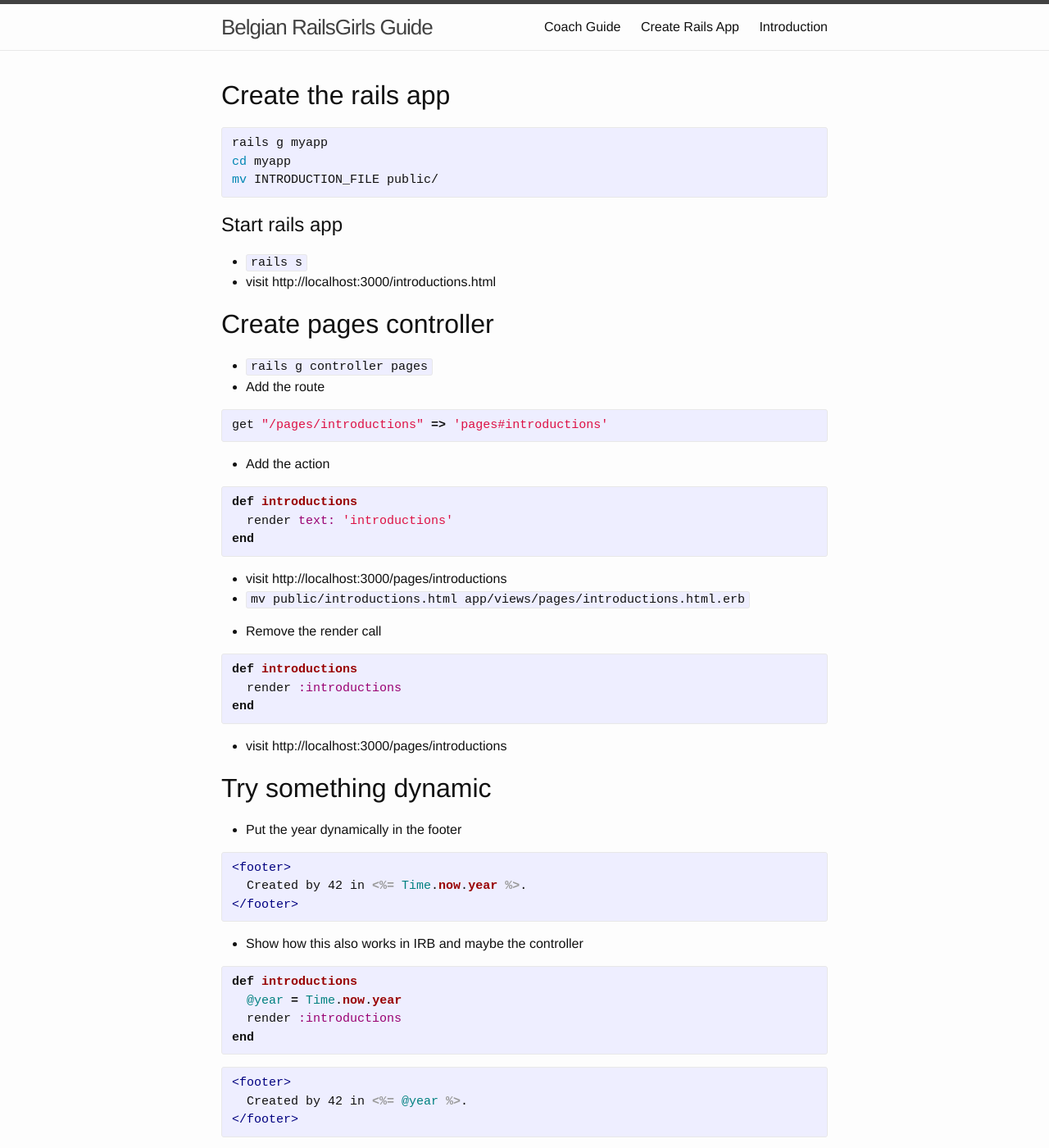
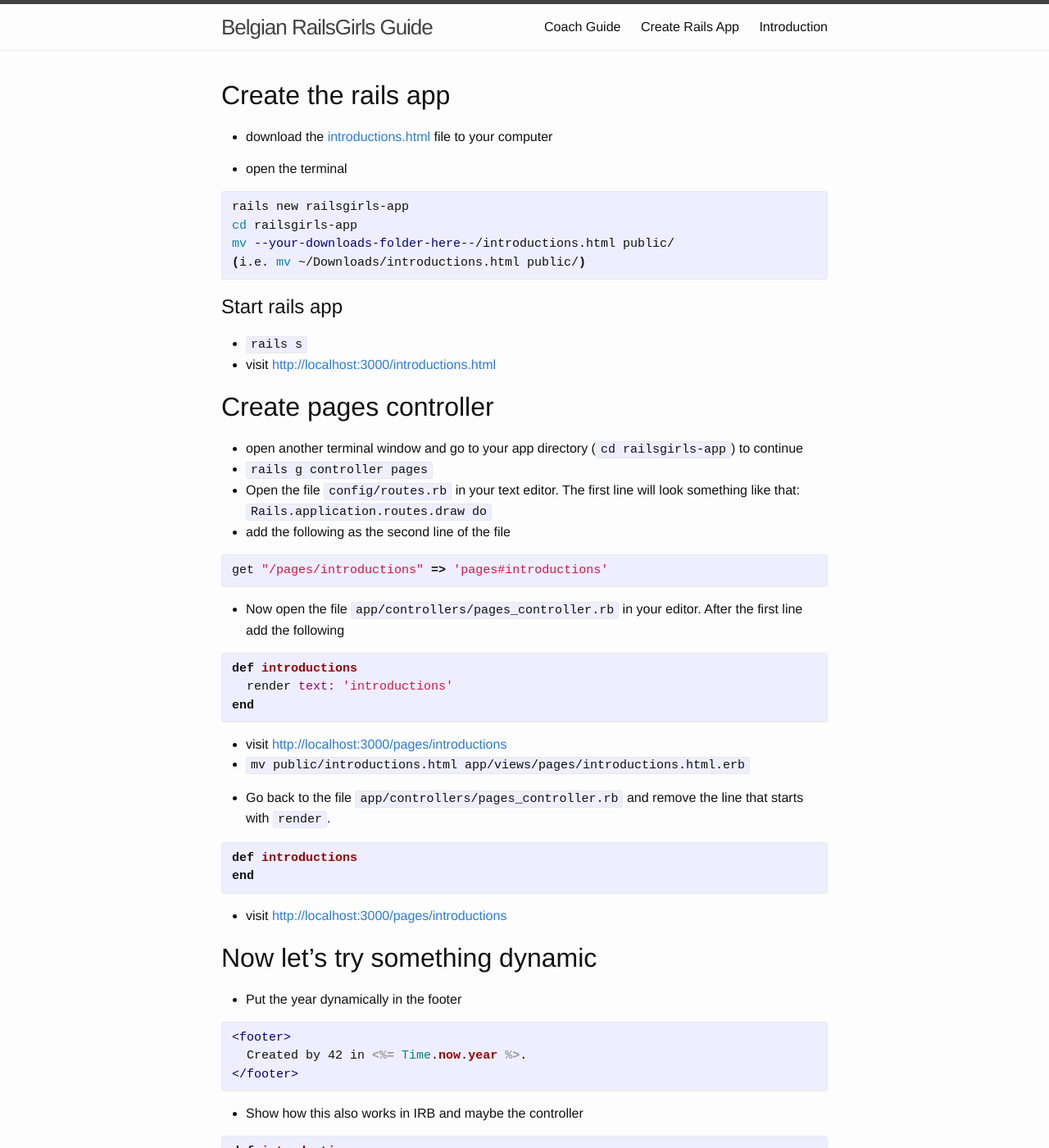
Before and after one commit to brug-be/railsgirls_guide, a Jekyll site: the page built from materials/create_rails_app.md, in a window 1280 px wide and 1400 px high. Shown: the whole window at 82% size. Built offline with Jekyll 4.4.1, drawn with Linux system fonts in a browser that asks for light colours.

Commit message:
First chapter: changes after first copy-paste walkthrough …
… make links clickable, be explicit about opening the terminal and which file, add the link to the introductions file

```diff
--- a/materials/create_rails_app.md
+++ b/materials/create_rails_app.md
@@ -6,27 +6,34 @@
 
 # Create the rails app
 
+* download the  <a href="https://railsgirls-be.github.io/railsgirls_guide/materials/introductions.html" target="_blank">introductions.html</a> file to your computer
+
+* open the terminal
+
 {% highlight bash %}
-rails g myapp
-cd myapp
-mv INTRODUCTION_FILE public/
+rails new railsgirls-app
+cd railsgirls-app
+mv --your-downloads-folder-here--/introductions.html public/
+(i.e. mv ~/Downloads/introductions.html public/)
 {% endhighlight %}
 
 ## Start rails app
 
 * `rails s`
-* visit http://localhost:3000/introductions.html
+* visit [http://localhost:3000/introductions.html](http://localhost:3000/introductions.html)
 
 # Create pages controller
 
+* open another terminal window and go to your app directory (`cd railsgirls-app`) to continue
 * `rails g controller pages`
-* Add the route
+* Open the file `config/routes.rb` in your text editor. The first line will look something like that:  `Rails.application.routes.draw do`
+* add the following as the second line of the file
 
 {% highlight ruby %}
 get "/pages/introductions" => 'pages#introductions'
 {% endhighlight %}
 
-* Add the action
+* Now open the file `app/controllers/pages_controller.rb` in your editor. After the first line add the following
 
 {% highlight ruby %}
 def introductions
@@ -34,20 +41,19 @@
 end
 {% endhighlight %}
 
-* visit http://localhost:3000/pages/introductions
+* visit [http://localhost:3000/pages/introductions](http://localhost:3000/pages/introductions)
 * `mv public/introductions.html app/views/pages/introductions.html.erb`
 
-* Remove the render call
+* Go back to the file `app/controllers/pages_controller.rb` and remove the line that starts with `render`.
 
 {% highlight ruby %}
 def introductions
-  render :introductions
 end
 {% endhighlight %}
 
-* visit http://localhost:3000/pages/introductions
+* visit [http://localhost:3000/pages/introductions](http://localhost:3000/pages/introductions)
 
-# Try something dynamic
+# Now let's try something dynamic
 
 * Put the year dynamically in the footer
 
```
